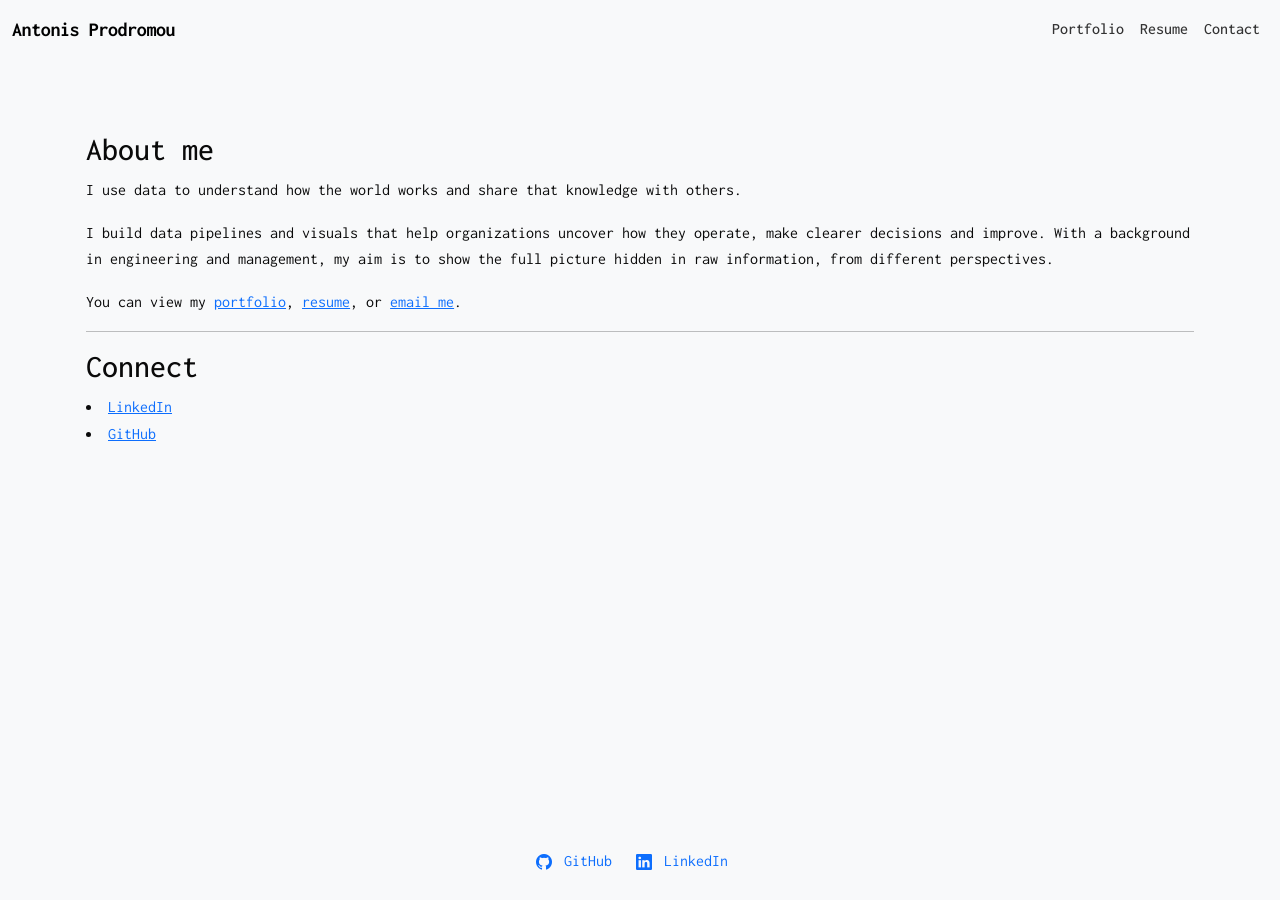
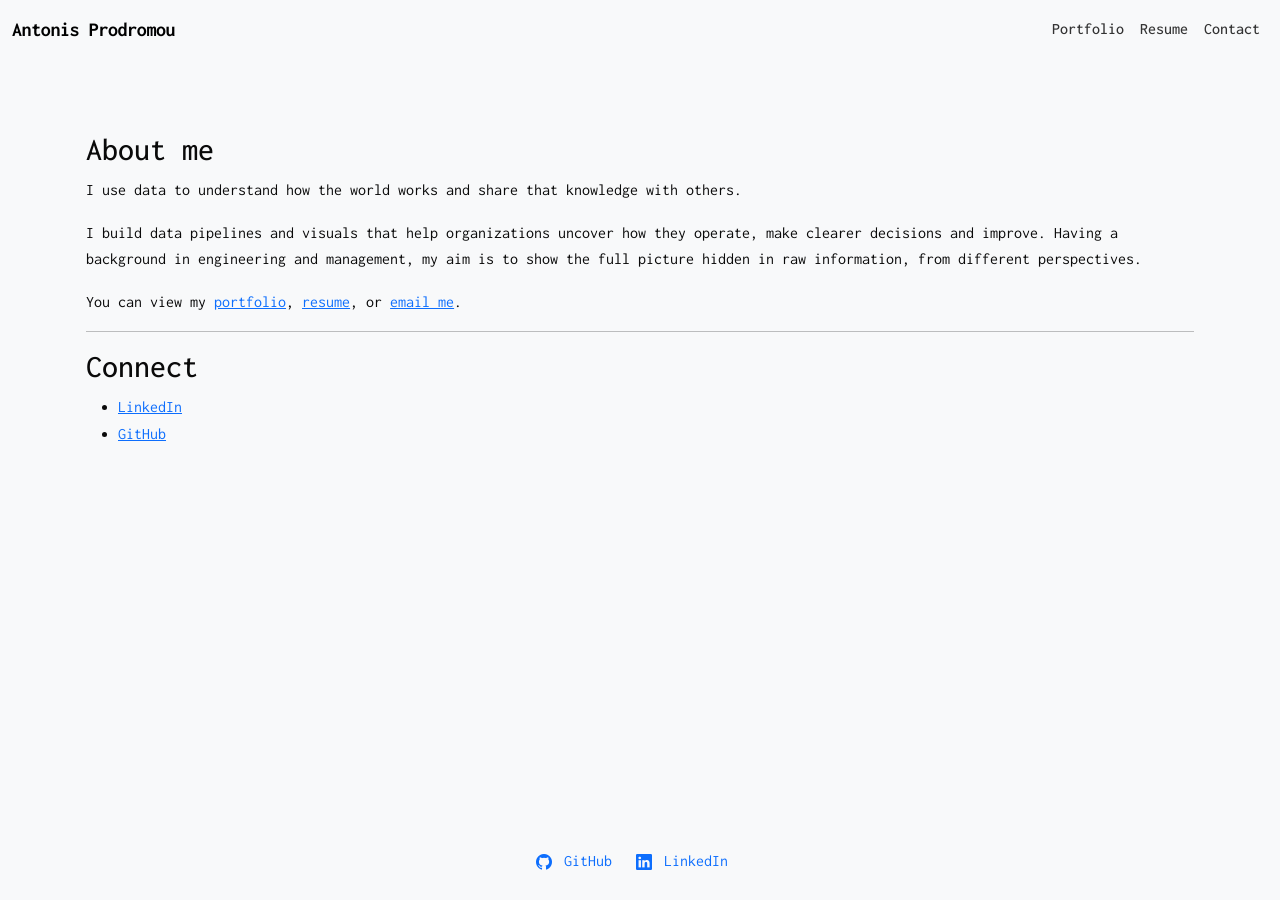
Before and after one commit to akprodromou/akprodromou.github.io, a Jekyll site: the page built from index.md, in a window 1280 px wide. Built offline with Jekyll 4.4.1, drawn with Linux system fonts in a browser that asks for light colours; comment, search, counter and statistics services are not loaded.

Commit message:
links reverted to prevent page break

```diff
--- a/index.md
+++ b/index.md
@@ -7,14 +7,13 @@ title: Portfolio
 
 I use data to understand how the world works and share that knowledge with others.
 
-I build data pipelines and visuals that help organizations uncover how they operate, make clearer decisions and improve. With a background in engineering and management, my aim is to show the full picture hidden in raw information, from different perspectives.
+I build data pipelines and visuals that help organizations uncover how they operate, make clearer decisions and improve. Having a background in engineering and management, my aim is to show the full picture hidden in raw information, from different perspectives.
 
 You can view my [portfolio](./portfolio), [resume](./resume), or <a href="mailto:&#97;&#107;&#112;&#114;&#111;&#100;&#114;&#111;&#109;&#111;&#117;&#64;&#103;&#109;&#97;&#105;&#108;&#46;&#99;&#111;&#109;">email me</a>.
-
 
 ---
 
 ## Connect
 
-<li><a href="https://www.linkedin.com/in/antonis-prodromou-535a4436a/" target="_blank" rel="noopener noreferrer">LinkedIn</a></li>
-<li><a href="https://github.com/akprodromou" target="_blank" rel="noopener noreferrer">GitHub</a></li>
+- [LinkedIn](https://www.linkedin.com/in/antonis-prodromou-535a4436a/)
+- [GitHub](https://github.com/akprodromou)
```
Also changed, not shown: index.html (+5 -7 lines).
